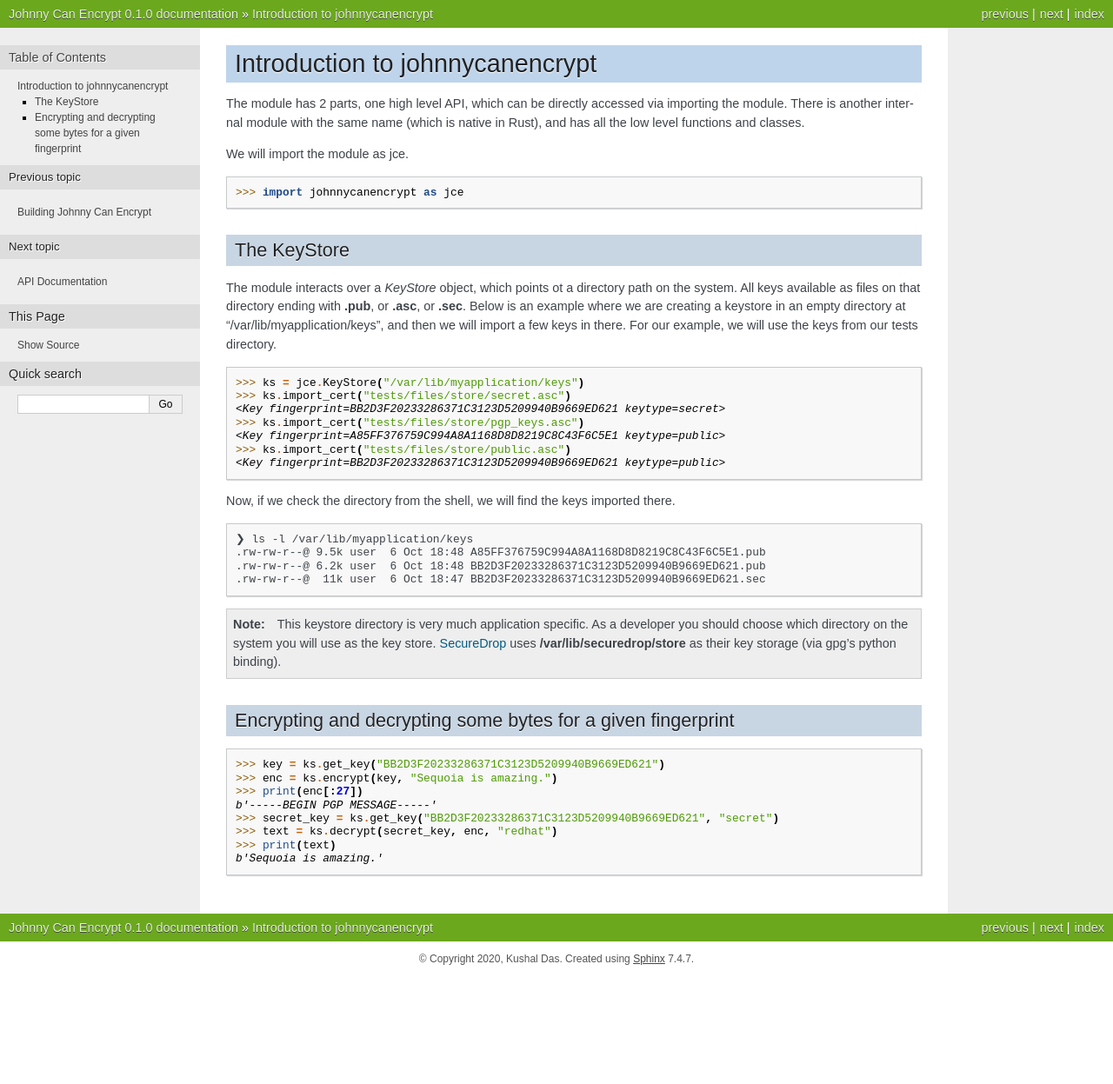
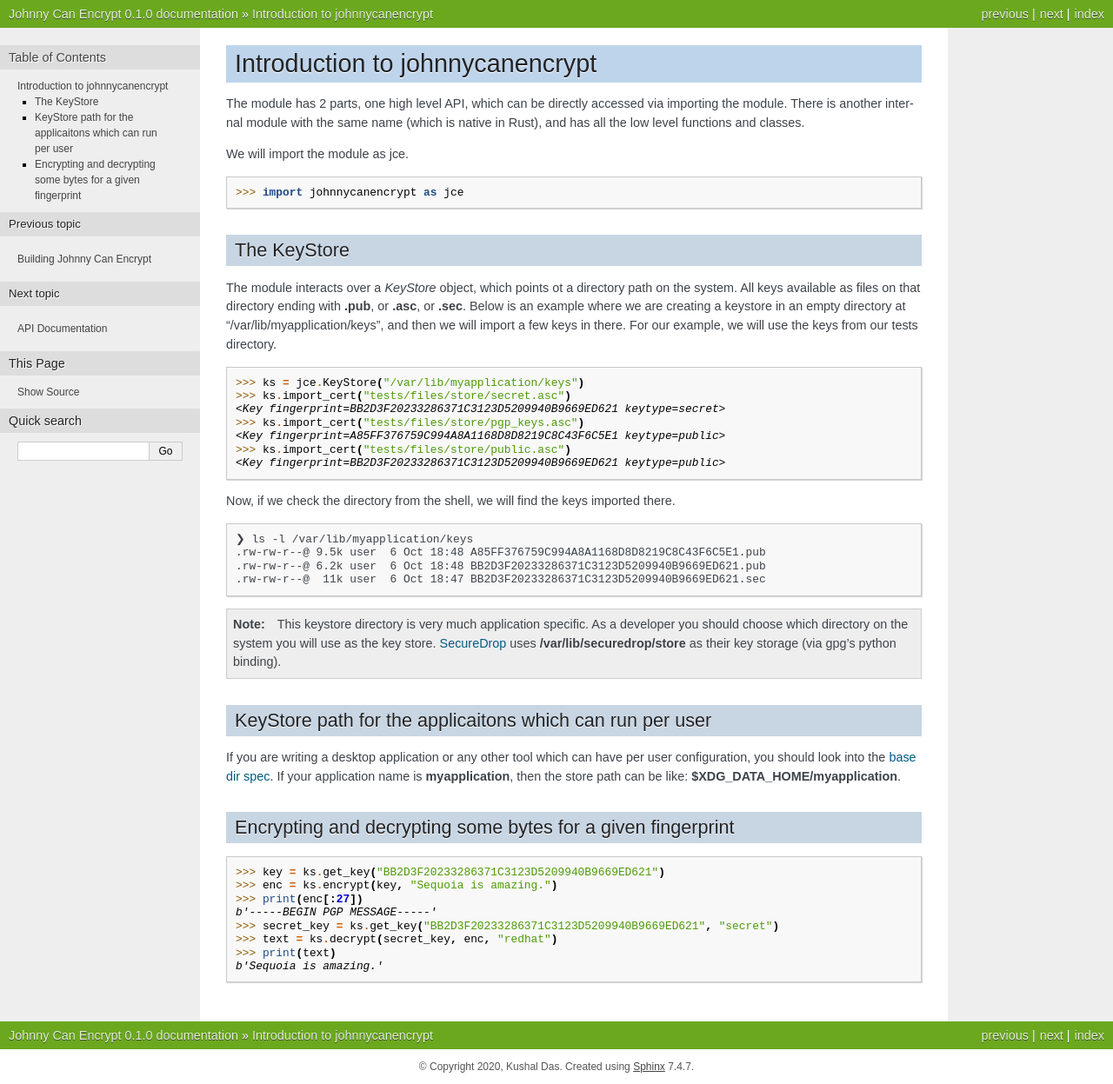
Before and after one commit to kushaldas/johnnycanencrypt, a Sphinx documentation site: the page built from docs/introduction.rst, in a window 1280 px wide. Shown: the whole page at 87% size. Built offline with Sphinx 7.4.7, drawn with Linux system fonts in a browser that asks for light colours; before the commit the page ends 1123 px from its top, so only the background shows below that.

Commit message:
Explains the keystore path details

```diff
--- a/docs/introduction.rst
+++ b/docs/introduction.rst
@@ -42,6 +42,14 @@ Now, if we check the directory from the shell, we will find the keys imported th
 .. note:: This keystore directory is very much application specific. As a developer you should choose which directory on the system you will use
         as the key store. `SecureDrop <https://securedrop.org>`_ uses **/var/lib/securedrop/store** as their key storage (via gpg's python binding).
 
+
+KeyStore path for the applicaitons which can run per user
+----------------------------------------------------------
+
+If you are writing a desktop application or any other tool which can have per user configuration, you should look into
+the `base dir spec <https://specifications.freedesktop.org/basedir-spec/latest/>`_. If your application name is **myapplication**, then the store
+path can be like: **$XDG_DATA_HOME/myapplication**.
+
 Encrypting and decrypting some bytes for a given fingerprint
 -------------------------------------------------------------
 
```
